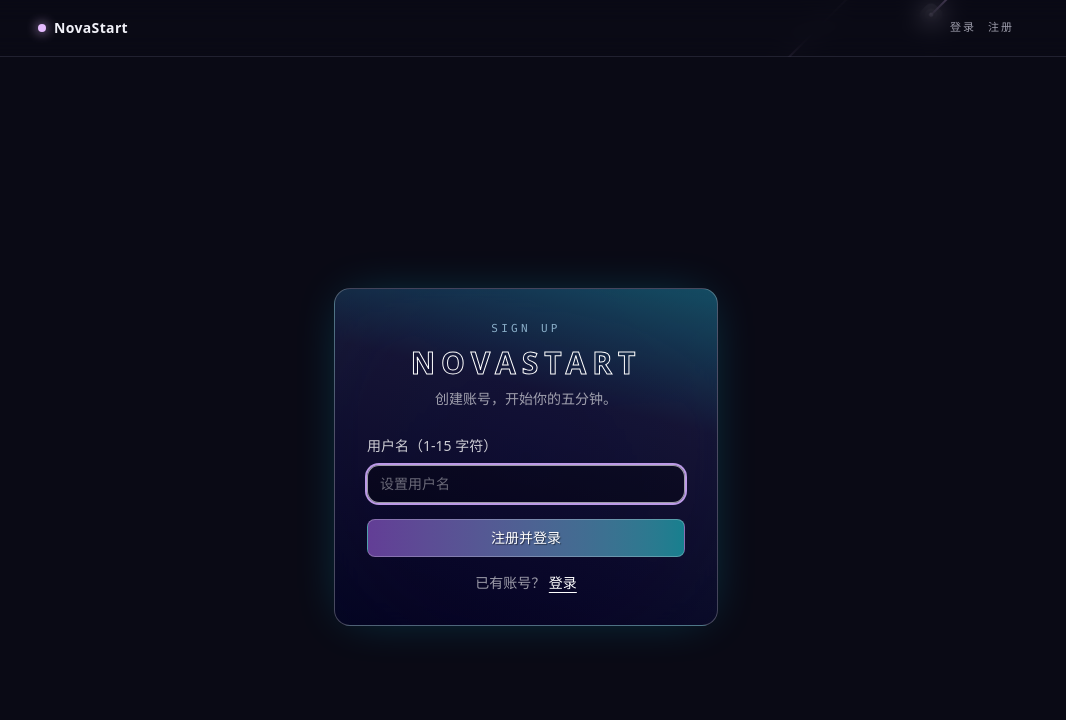
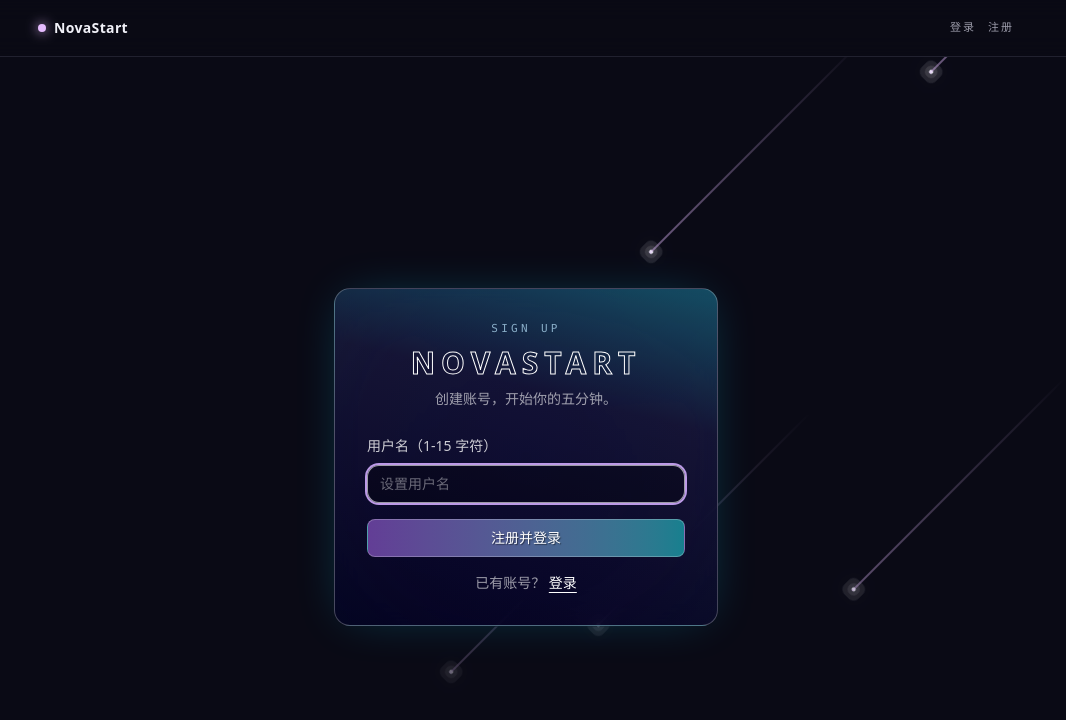
Before and after one commit to Koushiqin/NovaStart, a React (Vite) app in the folder frontend/: page /login in a window 1280 px wide. Both pictures are taken after a click on the button "注册". Shown: the top 720 px of the page, without its empty margins (114-1180 px from the left). Built offline with nearby package versions, Linux system fonts and the light colour scheme.

Commit message:
fix(frontend): restore alpha modifiers and meteor backdrop

```diff
--- a/frontend/src/index.css
+++ b/frontend/src/index.css
@@ -5,21 +5,30 @@
 @layer base {
   /* 深空紫黑：单套深色 token，html 常驻 class="dark"（无明暗切换） */
   :root {
-    --background: oklch(0.15 0.025 285);
-    --surface-1: oklch(0.21 0.032 285);
-    --surface-2: oklch(0.26 0.038 285);
+    /* 通道值供 Tailwind `oklch(var(--x-ch) / <alpha-value>)` 映射生成透明度修饰符；
+       完整值仍以 var(--x) 提供给直接引用处 */
+    --background-ch: 0.15 0.025 285;
+    --background: oklch(var(--background-ch));
+    --surface-1-ch: 0.21 0.032 285;
+    --surface-1: oklch(var(--surface-1-ch));
+    --surface-2-ch: 0.26 0.038 285;
+    --surface-2: oklch(var(--surface-2-ch));
     --foreground: oklch(0.96 0.01 285);
-    --muted: oklch(0.24 0.028 285);
+    --muted-ch: 0.24 0.028 285;
+    --muted: oklch(var(--muted-ch));
     --muted-foreground: oklch(0.70 0.02 285);
     --border: oklch(0.34 0.03 285 / 0.55);
     --input: oklch(0.33 0.03 285 / 0.6);
-    --primary: oklch(0.82 0.13 305);
+    --primary-ch: 0.82 0.13 305;
+    --primary: oklch(var(--primary-ch));
     --primary-foreground: oklch(0.16 0.02 285);
-    --secondary: oklch(0.25 0.03 285);
+    --secondary-ch: 0.25 0.03 285;
+    --secondary: oklch(var(--secondary-ch));
     --secondary-foreground: oklch(0.96 0.01 285);
     --accent: oklch(0.29 0.04 290);
     --accent-foreground: oklch(0.96 0.01 285);
-    --destructive: oklch(0.62 0.19 20);
+    --destructive-ch: 0.62 0.19 20;
+    --destructive: oklch(var(--destructive-ch));
     --destructive-foreground: oklch(0.98 0 0);
     --ring: oklch(0.80 0.12 305 / 0.9);
     --glow: oklch(0.86 0.13 305);
@@ -226,13 +235,13 @@
     display: none;
   }
 
-  /* 登录/注册流星装饰层（6 颗，纯 CSS） */
+  /* 登录/注册流星装饰层（6 颗，纯 CSS）；z-index 0 叠在页面底色之上、表单 z-10 之下 */
   .meteor-field {
-    position: fixed;
+    position: absolute;
     inset: 0;
     overflow: hidden;
     pointer-events: none;
-    z-index: -1;
+    z-index: 0;
   }
   .meteor-field .star {
     position: absolute;
--- a/frontend/tailwind.config.ts
+++ b/frontend/tailwind.config.ts
@@ -13,7 +13,7 @@ export default {
   			sm: 'calc(var(--radius) - 4px)'
   		},
   		colors: {
-  			background: 'var(--background)',
+  			background: 'oklch(var(--background-ch) / <alpha-value>)',
   			foreground: 'var(--foreground)',
   			card: {
   				DEFAULT: 'var(--card)',
@@ -24,15 +24,15 @@ export default {
   				foreground: 'var(--popover-foreground)'
   			},
   			primary: {
-  				DEFAULT: 'var(--primary)',
+  				DEFAULT: 'oklch(var(--primary-ch) / <alpha-value>)',
   				foreground: 'var(--primary-foreground)'
   			},
   			secondary: {
-  				DEFAULT: 'var(--secondary)',
+  				DEFAULT: 'oklch(var(--secondary-ch) / <alpha-value>)',
   				foreground: 'var(--secondary-foreground)'
   			},
   			muted: {
-  				DEFAULT: 'var(--muted)',
+  				DEFAULT: 'oklch(var(--muted-ch) / <alpha-value>)',
   				foreground: 'var(--muted-foreground)'
   			},
   			accent: {
@@ -40,16 +40,16 @@ export default {
   				foreground: 'var(--accent-foreground)'
   			},
   			destructive: {
-  				DEFAULT: 'var(--destructive)',
+  				DEFAULT: 'oklch(var(--destructive-ch) / <alpha-value>)',
   				foreground: 'var(--destructive-foreground)'
   			},
   			border: 'var(--border)',
   			input: 'var(--input)',
   			ring: 'var(--ring)',
   			surface: {
-  				DEFAULT: 'var(--surface-1)',
-  				1: 'var(--surface-1)',
-  				2: 'var(--surface-2)'
+  				DEFAULT: 'oklch(var(--surface-1-ch) / <alpha-value>)',
+  				1: 'oklch(var(--surface-1-ch) / <alpha-value>)',
+  				2: 'oklch(var(--surface-2-ch) / <alpha-value>)'
   			},
   			glow: {
   				DEFAULT: 'var(--glow)',
```
